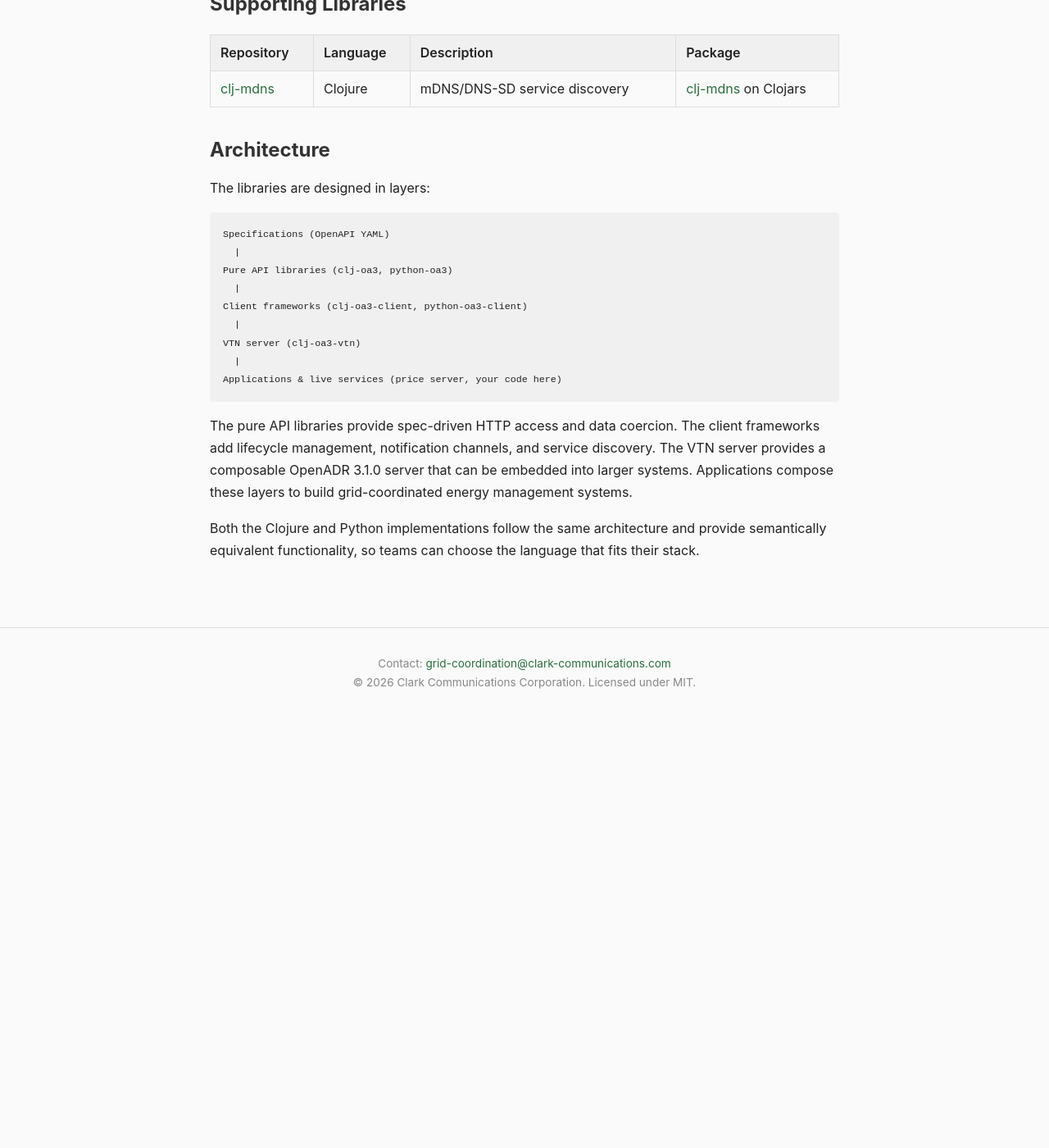
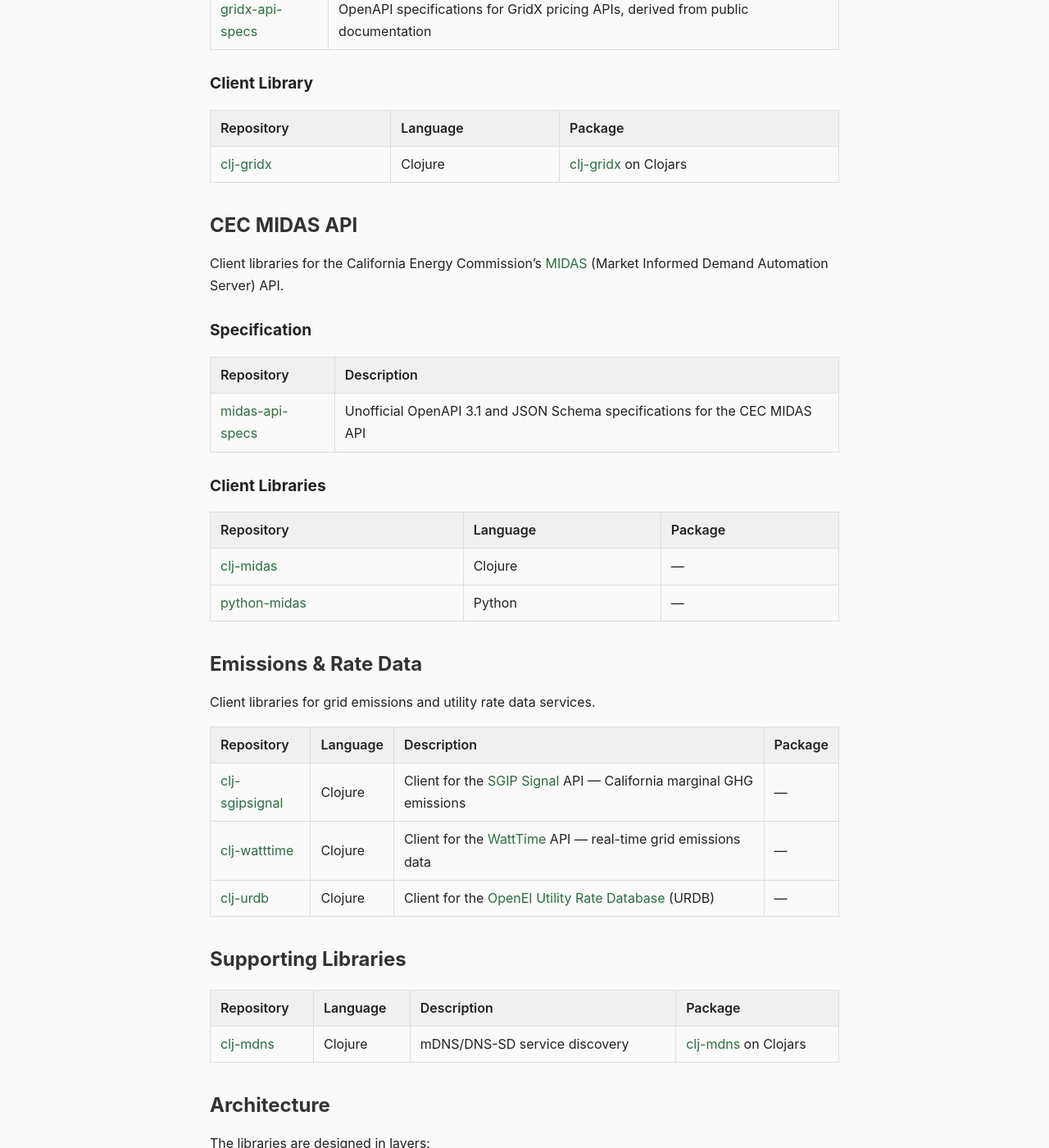
Before and after one commit to grid-coordination/grid-coordination.github.io, a Jekyll site: the page built from software.md, in a window 1280 px wide and 1400 px high, scrolled down 2251 px. Shown: the whole window at 82% size. Built offline with Jekyll 4.4.1, drawn with Linux system fonts in a browser that asks for light colours; before the commit the page ends 3127 px from its top, so only the background shows below that; some of the changed text lies outside the part shown.

Commit message:
Update site: new banner, HA integration, software repos, Related Standards page
Replace CalFlexHub Symposium banner with live price server + Home Assistant
integration announcement. Add HA integration card to home page. Add new repos
(MIDAS, SGIP Signal, WattTime, URDB, openadr3-ven-hass) to Software page.
Create Related Standards page (OpenADR 3, S2, AHRI 1380). Move CalFlexHub
event mention to Live Demo page. Fix ASCII diagram alignment.

Co-Authored-By: Claude Opus 4.6 (1M context) <noreply@anthropic.com>

```diff
--- a/_layouts/default.html
+++ b/_layouts/default.html
@@ -75,6 +75,7 @@
         <a href="/policy" {% if page.url == '/policy' %}class="active"{% endif %}>Policy</a>
         <a href="/software" {% if page.url == '/software' %}class="active"{% endif %}>Software</a>
         <a href="/resources" {% if page.url == '/resources' %}class="active"{% endif %}>Resources</a>
+        <a href="/standards" {% if page.url == '/standards' %}class="active"{% endif %}>Related Standards</a>
         <a href="/demo" {% if page.url == '/demo' %}class="active"{% endif %}>Live Demo</a>
         <a href="/presentations/" {% if page.url contains '/presentations' %}class="active"{% endif %}>Presentations</a>
       </div>
@@ -82,7 +83,7 @@
   </nav>
   {% if page.url == '/' %}
   <div class="banner">
-    <strong>April 15, 2026</strong> &mdash; Grid Coordination will be demonstrating <a href="/demo">live OpenADR 3 dynamic pricing</a> at the <a href="https://events.zoom.us/ev/AsBfF0i4LAAWsYfon8ZJ-kuN27Ji-ZuRM1TIplqg265uVHrj8K_v~AmvhbIzRmpTQJnECn9l46TFxlyv1e8ZIleIgZGV543jFuX_s40q4kCbKfw">CalFlexHub Symposium 2026</a> at Lawrence Berkeley National Lab &mdash; hybrid event, open to all.
+    <strong>Now live:</strong> Free <a href="https://price.grid-coordination.energy/openadr3/3.1.0/">California electricity prices via OpenADR 3</a> &mdash; 492 programs, no auth required. Plus: <a href="https://community.home-assistant.io/t/announcing-openadr-3-ven-for-home-assistant/1005701">Home Assistant integration</a> brings real-time pricing &amp; GHG data to your smart home.
   </div>
   {% endif %}
   <div class="container">
--- a/software.md
+++ b/software.md
@@ -54,6 +54,12 @@ The price server is a live deployment of clj-oa3-vtn, composed with a price-fetc
 
 No authentication required. 492 programs covering PG&E and SCE tariffs across 105 distribution circuits and substations. Tutorials available for Python, Clojure, and Rust clients.
 
+## Home Assistant Integration
+
+| Repository | Description |
+|------------|-------------|
+| [openadr3-ven-hass](https://github.com/grid-coordination/openadr3-ven-hass) | OpenADR 3 VEN integration for Home Assistant — real-time pricing and GHG emissions sensors, MQTT push updates, multi-program support. Available via [HACS](https://hacs.xyz/). [Announcement](https://community.home-assistant.io/t/announcing-openadr-3-ven-for-home-assistant/1005701). |
+
 ## GridX Pricing API
 
 Client library for the GridX dynamic pricing API.
@@ -69,6 +75,33 @@ Client library for the GridX dynamic pricing API.
 | Repository | Language | Package |
 |------------|----------|---------|
 | [clj-gridx](https://github.com/grid-coordination/clj-gridx) | Clojure | [clj-gridx](https://clojars.org/energy.grid-coordination/clj-gridx) on Clojars |
+
+## CEC MIDAS API
+
+Client libraries for the California Energy Commission's [MIDAS](https://www.energy.ca.gov/data-reports/energy-almanac/midas) (Market Informed Demand Automation Server) API.
+
+### Specification
+
+| Repository | Description |
+|------------|-------------|
+| [midas-api-specs](https://github.com/grid-coordination/midas-api-specs) | Unofficial OpenAPI 3.1 and JSON Schema specifications for the CEC MIDAS API |
+
+### Client Libraries
+
+| Repository | Language | Package |
+|------------|----------|---------|
+| [clj-midas](https://github.com/grid-coordination/clj-midas) | Clojure | &mdash; |
+| [python-midas](https://github.com/grid-coordination/python-midas) | Python | &mdash; |
+
+## Emissions &amp; Rate Data
+
+Client libraries for grid emissions and utility rate data services.
+
+| Repository | Language | Description | Package |
+|------------|----------|-------------|---------|
+| [clj-sgipsignal](https://github.com/grid-coordination/clj-sgipsignal) | Clojure | Client for the [SGIP Signal](https://sgipsignal.com) API — California marginal GHG emissions | &mdash; |
+| [clj-watttime](https://github.com/grid-coordination/clj-watttime) | Clojure | Client for the [WattTime](https://watttime.org) API — real-time grid emissions data | &mdash; |
+| [clj-urdb](https://github.com/grid-coordination/clj-urdb) | Clojure | Client for the [OpenEI Utility Rate Database](https://openei.org/wiki/Utility_Rate_Database) (URDB) | &mdash; |
 
 ## Supporting Libraries
 
```
Also changed, not shown: demo.md (+9 -9 lines), index.md (+16 -5 lines), standards.md (added, +33 -0 lines).
